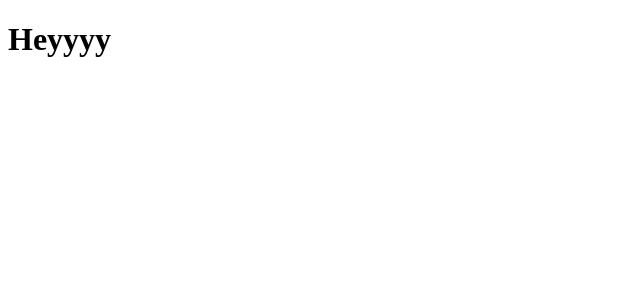
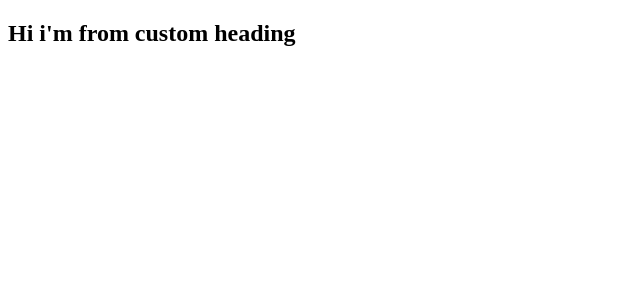
Before and after one commit to LoveSoni/Learn-React, a React (Vite) app in the folder 01vite_react_app/: page / in a window 1280 px wide. Shown: the top 300 px of the page, without its empty margins (0-640 px from the left). Built offline with nearby package versions, Linux system fonts and the light colour scheme.

Commit message:
added customheading jsx file

```diff
--- /dev/null
+++ b/01vite_react_app/src/CustomHeading.jsx
@@ -0,0 +1,8 @@
+
+function GetMyCustomHeading() {
+    return (
+        <h2>Hi i'm from custom heading</h2>
+    )
+}
+
+export default GetMyCustomHeading;
--- a/01vite_react_app/src/main.jsx
+++ b/01vite_react_app/src/main.jsx
@@ -1,7 +1,9 @@
 import React from 'react'
 import ReactDOM from 'react-dom/client'
 import App from './App.jsx'
+import GetMyCustomHeading from './CustomHeading.jsx'
 
 ReactDOM.createRoot(document.getElementById('root')).render(
-  <App />
+  // <App />,
+  <GetMyCustomHeading />
 )
```
